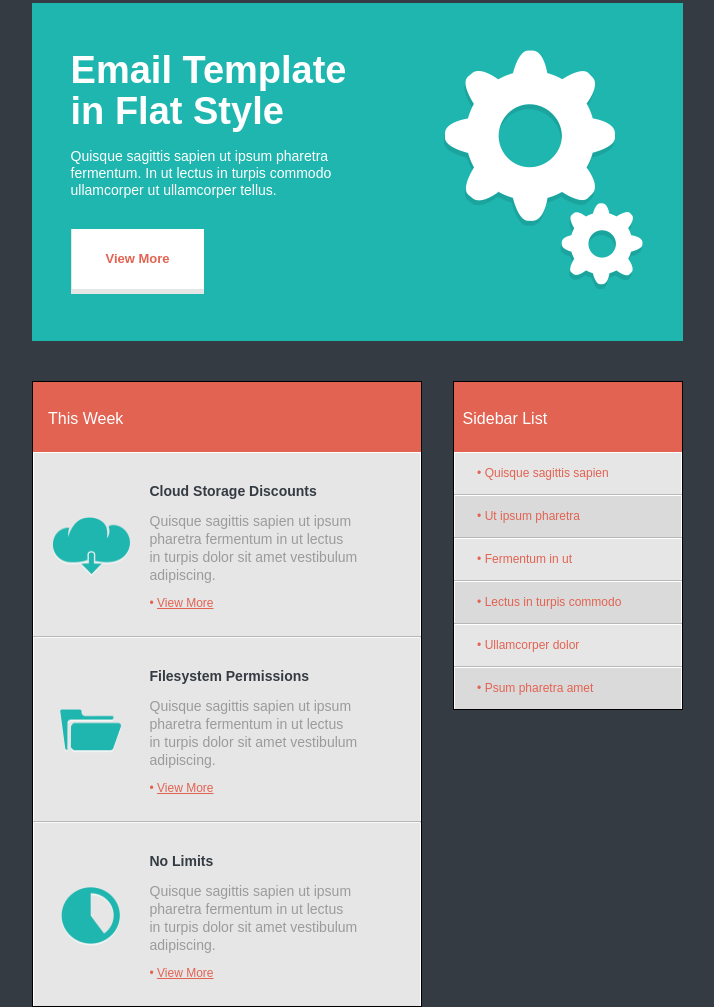
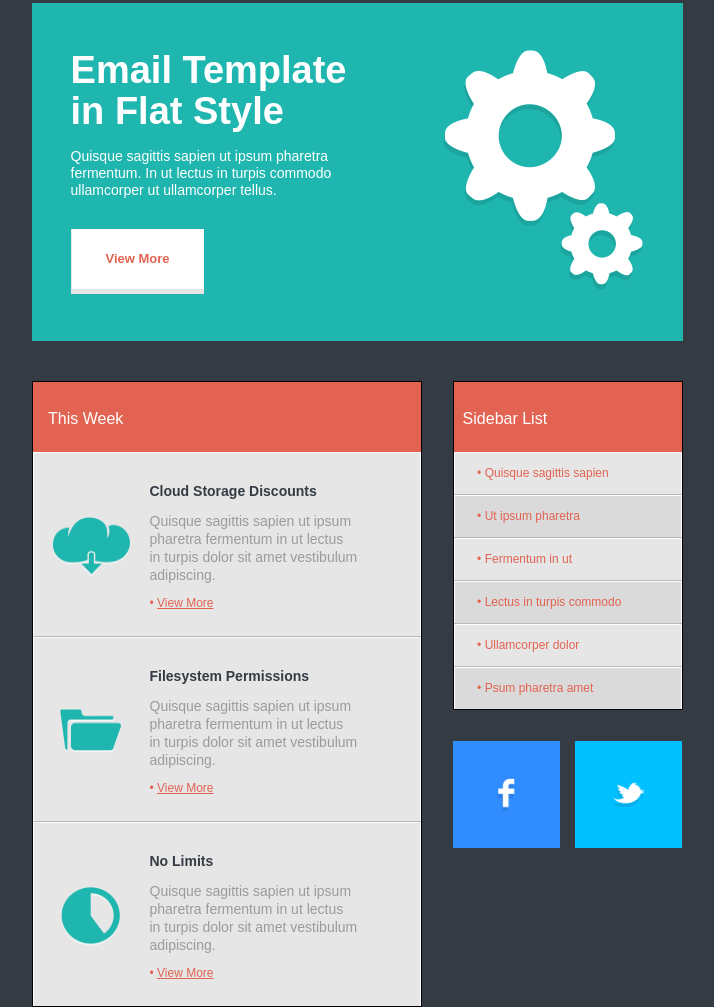
Before and after one commit to kwalx/Smth-Em-Temp, a plain HTML site: page index.html in a window 1280 px wide. Shown: the part 181-1188 px from the top of the page, without its empty margins (283-997 px from the left). Drawn offline with Linux system fonts and the light colour scheme.

Commit message:
added sidebar social section

```diff
--- a/index.html
+++ b/index.html
@@ -256,7 +256,8 @@
                         <div dir="ltr" class="mob_item" style="width: 100%; max-width: 230px; display: inline-block; vertical-align: top;">
                           <table width="100%" border="0" cellpadding="0" cellspacing="0" style="border-spacing:0; border-collapse: collapse;">
                             <tr>
-                              <td align="center" valign="top" style="border-width: 1px; border-style: solid; border-color: #000000;"><table width="100%" border="0" cellpadding="0" cellspacing="0" style="border-collapse: collapse;">
+                              <td align="center" valign="top" style="border-width: 1px; border-style: solid; border-color: #000000;">
+                                <table width="100%" border="0" cellpadding="0" cellspacing="0" style="border-collapse: collapse;">
                                   <!-- Sidebar heading -->
                                   <tr>
                                     <td align="left" valign="top" bgcolor="#e26352">
@@ -461,15 +462,38 @@
                                     </td>
                                   </tr>
                                   <!-- Sidebar content end -->
-                              </table></td>
+                                </table>
+                              </td>
                             </tr>
 
                             <!-- separator -->
                             <tr>
-                              <td align="center" valign="top" style="line-height: 40px;">
-                                <div style="height: 40px; font-size: 38px;">&nbsp;</div>
+                              <td align="center" valign="top" style="line-height: 31px;">
+                                <div style="height: 31px; font-size: 29px;">&nbsp;</div>
                               </td>
                             </tr><!-- separator end -->
+
+                            <!-- Sidebar social -->
+                            <tr>
+                              <td align="center" valign="top">
+                                <table width="100%" border="0" cellpadding="0" cellspacing="0" style="border-collapse: collapse;">
+                                  <tr>
+                                    <td align="center" valign="middle" width="107" height="107" bgcolor="#318dff"><a href="https://facebook.com" target="_blank"><img src="img/ico-sidebar-fb.png" width="18" height="33" border="0" alt="Facebook" style="display: block;" /></a></td>
+                                    <td align="center" valign="top" width="16" style="line-height: 0px;"><div style="height: 0px; font-size: 0px;">&nbsp;</div></td>
+                                    <td align="center" valign="middle" width="107" height="107" bgcolor="#00c0ff"><a href="https://twitter.com" target="_blank"><img src="img/ico-sidebar-tw.png" width="33" height="25" border="0" alt="Twitter" style="display: block;" /></a></td>
+                                  </tr>
+                                </table>
+                              </td>
+                            </tr>
+                            <!-- Sidebar social end -->
+
+                            <!-- separator -->
+                            <tr>
+                              <td align="center" valign="top" style="line-height: 31px;">
+                                <div style="height: 31px; font-size: 29px;">&nbsp;</div>
+                              </td>
+                            </tr><!-- separator end -->
+
                           </table>
                         </div>
                         <!-- Sidebar list end -->
```
Also changed, not shown: img/ico-sidebar-fb.png (added), img/ico-sidebar-tw.png (added). Lines whose indentation alone changed are shown as unchanged.
